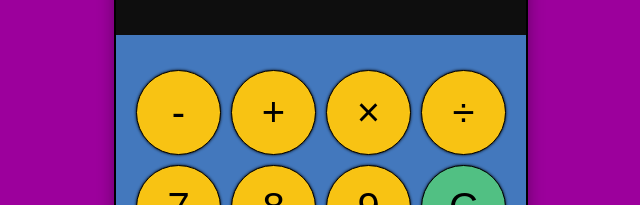
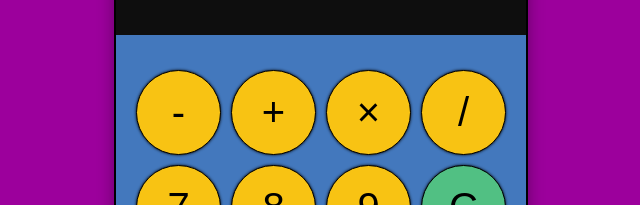
Before and after one commit to losandies/react-calculator, a React (Create React App) app: page / in a window 1280 px wide. Shown: the part 182-387 px from the top of the page, without its empty margins (319-959 px from the left). Built offline with nearby package versions, Linux system fonts and the light colour scheme.

Commit message:
minor bug fix

```diff
--- a/public/index.html
+++ b/public/index.html
@@ -24,7 +24,7 @@
       work correctly both with client-side routing and a non-root public URL.
       Learn how to configure a non-root public URL by running `npm run build`.
     -->
-		<title>React App</title>
+		<title>MiniCalc</title>
 	</head>
 	<body>
 		<noscript>You need to enable JavaScript to run this app.</noscript>
--- a/src/App.js
+++ b/src/App.js
@@ -53,8 +53,12 @@ function App() {
 	};
 
 	const calculate = (array) => {
-		const answer = stringMath(array.toString());
-		setInput(answer);
+		if (array.length > 1) {
+			const answer = stringMath(array.toString());
+			setInput(answer);
+		} else {
+			return null;
+		}
 	};
 
 	return (
--- a/src/components/CalcualtorKeys.css
+++ b/src/components/CalcualtorKeys.css
@@ -14,12 +14,16 @@
 }
 
 .small-button {
+	flex-direction: row;
+	align-items: center;
+	justify-content: center;
 	margin: 5px;
 	font-size: 40px;
 	width: 85px;
 	height: 85px;
 	border-radius: 50%;
 	border: solid;
+	color: black;
 	background-color: rgb(248, 195, 19);
 	border: 1px solid black;
 	box-shadow: 0 0 3px black;
@@ -30,6 +34,7 @@
 		width: 55px;
 		height: 55px;
 		font-size: 25px;
+		padding: 10px;
 	}
 }
 
@@ -56,9 +61,18 @@
 	width: 273px;
 	height: 85px;
 	border: solid;
+	color: black;
 	background-color: rgb(247, 148, 0);
 	border: 1px solid black;
 	box-shadow: 0 0 3px black;
+}
+
+.extended-button:hover {
+	background-color: rgb(228, 137, 0);
+}
+
+.extended-button:active {
+	transform: scale(0.98);
 }
 
 @media (max-width: 600px) {
--- a/src/components/CalculatorKeys.js
+++ b/src/components/CalculatorKeys.js
@@ -31,7 +31,7 @@ const CalculatorKeys = ({ handleClick, clearAll, clearOne }) => {
 				value="/"
 				onClick={(e) => handleClick(e.target.value)}
 			>
-				÷
+				/
 			</button>
 			<button
 				className="small-button"
```
